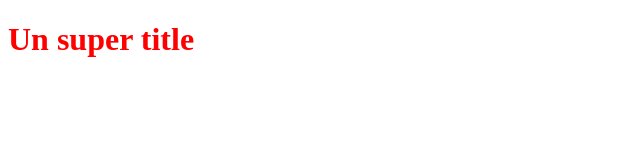
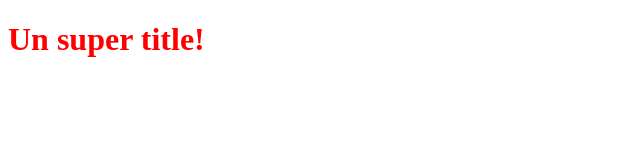
Before and after one commit to Dang-Hai-Tran/Openclassrooms-Projet, a plain HTML site: page index.html in a window 1280 px wide. Shown: the full height of the page, 0-640 px from the left. Drawn offline with Linux system fonts and the light colour scheme.

Commit message:
Modification du titre H1

```diff
--- a/index.html
+++ b/index.html
@@ -7,7 +7,7 @@
 </head>
 
 <body>
-    <h1>Un super title</h1>
+    <h1>Un super title!</h1>
 </body>
 
 </html>
```
